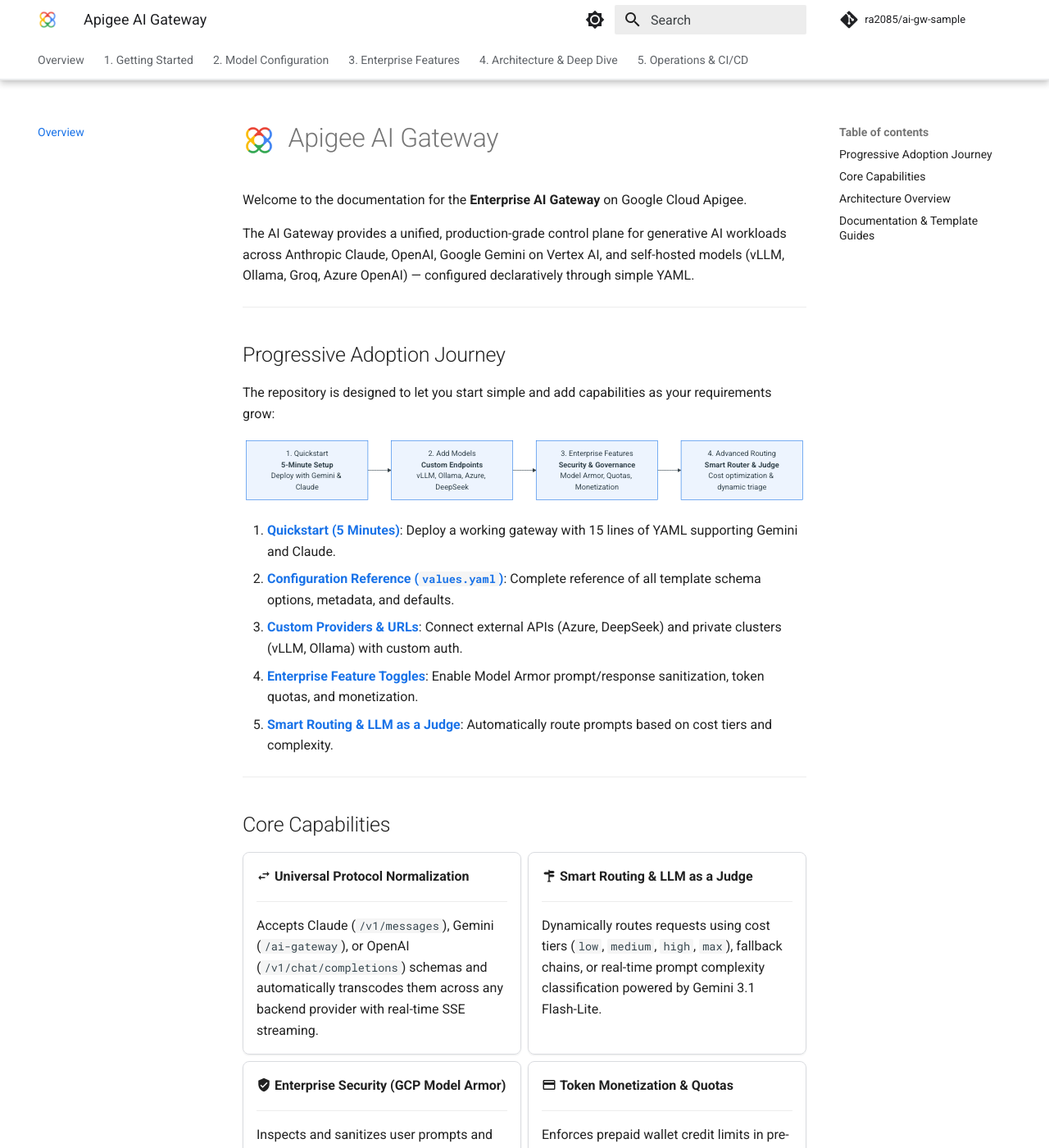
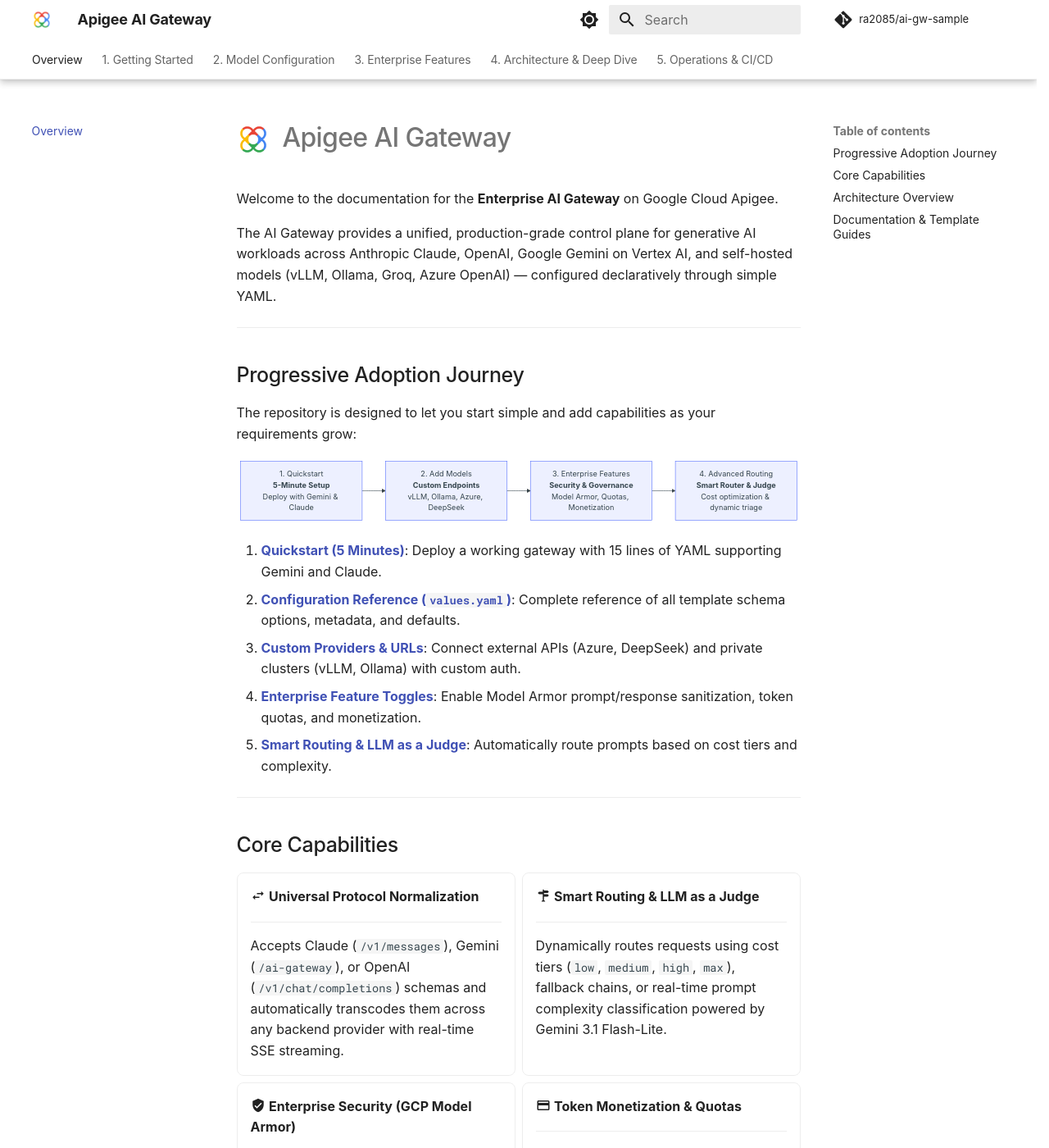
Before and after one commit to ra2085/ai-gw-sample, an MkDocs documentation site: the page built from docs/index.md, in a window 1280 px wide and 1400 px high. Shown: the whole window at 82% size. Built offline with MkDocs 1.6.1 and Material for MkDocs 9.7.7, drawn with Linux system fonts in a browser that asks for light colours; some web fonts are replaced; comment, search, counter and statistics services are not loaded.

Commit message:
fix: docs

```diff
--- a/docs/stylesheets/extra.css
+++ b/docs/stylesheets/extra.css
@@ -1,113 +1,78 @@
 /* ==========================================================================
-   Google Cloud Documentation Theme (Cloud Style Guide)
+   Google Sans & ADK-inspired Typography and Theme Overrides
    ========================================================================== */
 
-/* Light Mode (Google Cloud Console / Documentation Style) */
-[data-md-color-scheme="default"] {
-  --md-primary-fg-color: #ffffff;
-  --md-primary-fg-color--light: #f8f9fa;
-  --md-primary-fg-color--dark: #f1f3f4;
-  --md-primary-bg-color: #202124;
-  --md-primary-bg-color--light: #3c4043;
+@import url('https://fonts.googleapis.com/css2?family=Google+Sans:wght@400;500;700&family=Google+Sans+Text:ital,wght@0,400;0,500;0,700;1,400&family=Roboto+Mono:wght@400;500;700&display=swap');
 
-  --md-accent-fg-color: #1a73e8;
-  --md-accent-fg-color--transparent: rgba(26, 115, 232, 0.08);
-
-  --md-typeset-a-color: #1a73e8;
+:root {
+  --md-text-font: "Google Sans Text", -apple-system, BlinkMacSystemFont, "Segoe UI", Roboto, sans-serif;
+  --md-code-font: "Roboto Mono", "SFMono-Regular", Consolas, Menlo, monospace;
 }
 
-/* Dark Mode (Google Cloud Dark Console Style: Deep Charcoal & Soft Blue) */
-[data-md-color-scheme="slate"] {
-  --md-primary-fg-color: #202124;
-  --md-primary-fg-color--light: #2d2e31;
-  --md-primary-fg-color--dark: #17181a;
-  --md-primary-bg-color: #ffffff;
-  --md-primary-bg-color--light: #f8f9fa;
-
-  --md-accent-fg-color: #8ab4f8;
-  --md-accent-fg-color--transparent: rgba(138, 180, 248, 0.12);
-
-  --md-typeset-a-color: #8ab4f8;
-  --md-default-bg-color: #18191c;
-  --md-default-bg-color--light: #202124;
-  --md-default-bg-color--lighter: #282a2e;
+/* Prevent layout shift from scrollbar appearing/disappearing */
+html {
+  scrollbar-gutter: stable;
 }
 
-/* Header & Navigation Bar (Clean Border, No Neon Backgrounds) */
-.md-header {
-  border-bottom: 1px solid rgba(0, 0, 0, 0.08);
+/* Headings using Google Sans Display */
+.md-typeset h1,
+.md-typeset h2,
+.md-typeset h3,
+.md-typeset h4,
+.md-header__topic,
+.md-tabs__link {
+  font-family: "Google Sans", "Google Sans Text", -apple-system, BlinkMacSystemFont, "Segoe UI", Roboto, sans-serif;
+  letter-spacing: -0.01em;
 }
 
-[data-md-color-scheme="default"] .md-header {
-  color: #202124;
+.md-typeset h1 {
+  font-weight: 500;
+  letter-spacing: -0.02em;
 }
 
-[data-md-color-scheme="default"] .md-header__title,
-[data-md-color-scheme="default"] .md-header__topic {
-  color: #202124;
+.md-typeset h2 {
+  font-weight: 500;
+  letter-spacing: -0.015em;
+}
+
+.md-typeset h3 {
   font-weight: 500;
 }
 
-[data-md-color-scheme="default"] .md-tabs {
-  background-color: #ffffff;
-  border-bottom: 1px solid #e8eaed;
+/* Hero / Logo Text Alignment */
+.centered-logo-text-group {
+  display: inline-flex;
+  align-items: center;
+  gap: 1.2em;
+  margin-bottom: 0.5em;
+  vertical-align: middle;
 }
 
-[data-md-color-scheme="default"] .md-tabs__link {
-  color: #5f6368;
-  opacity: 1;
+.centered-logo-text-group img {
+  height: auto;
 }
 
-[data-md-color-scheme="default"] .md-tabs__link--active,
-[data-md-color-scheme="default"] .md-tabs__link:hover {
-  color: #1a73e8;
-  border-bottom: 2px solid #1a73e8;
+.centered-logo-text-group h1 {
+  margin: 0;
+  text-align: left;
 }
 
-[data-md-color-scheme="slate"] .md-header {
-  border-bottom: 1px solid #3c4043;
-}
-
-[data-md-color-scheme="slate"] .md-tabs {
-  background-color: #202124;
-  border-bottom: 1px solid #3c4043;
-}
-
-[data-md-color-scheme="slate"] .md-tabs__link {
-  color: #9aa0a6;
-}
-
-[data-md-color-scheme="slate"] .md-tabs__link--active,
-[data-md-color-scheme="slate"] .md-tabs__link:hover {
-  color: #8ab4f8;
-  border-bottom: 2px solid #8ab4f8;
-}
-
-/* Google Cloud Style Cards & Grid */
+/* Cards & Grid Styling */
 .md-typeset .grid.cards > ul > li {
-  border: 1px solid #dadce0;
   border-radius: 8px;
-  box-shadow: 0 1px 2px 0 rgba(60, 64, 67, 0.1);
   transition: box-shadow 0.2s ease, border-color 0.2s ease, transform 0.15s ease;
 }
 
 .md-typeset .grid.cards > ul > li:hover {
-  border-color: #1a73e8;
-  box-shadow: 0 4px 12px 0 rgba(60, 64, 67, 0.15);
   transform: translateY(-2px);
 }
 
-[data-md-color-scheme="slate"] .md-typeset .grid.cards > ul > li {
-  border-color: #3c4043;
-  background-color: #202124;
+/* Code Block Styling */
+.md-typeset pre > code {
+  border-radius: 6px;
+  font-family: var(--md-code-font);
 }
 
-[data-md-color-scheme="slate"] .md-typeset .grid.cards > ul > li:hover {
-  border-color: #8ab4f8;
-  box-shadow: 0 4px 12px 0 rgba(0, 0, 0, 0.5);
+.md-typeset code {
+  font-family: var(--md-code-font);
 }
-
-/* Code Blocks */
-.md-typeset pre > code {
-  border-radius: 6px;
-}
--- a/mkdocs.yml
+++ b/mkdocs.yml
@@ -28,8 +28,9 @@
         name: Switch to light mode
 
   font:
-    text: Roboto
+    text: Google Sans Text
     code: Roboto Mono
+
   features:
     - navigation.tabs
     - navigation.tabs.sticky
```
